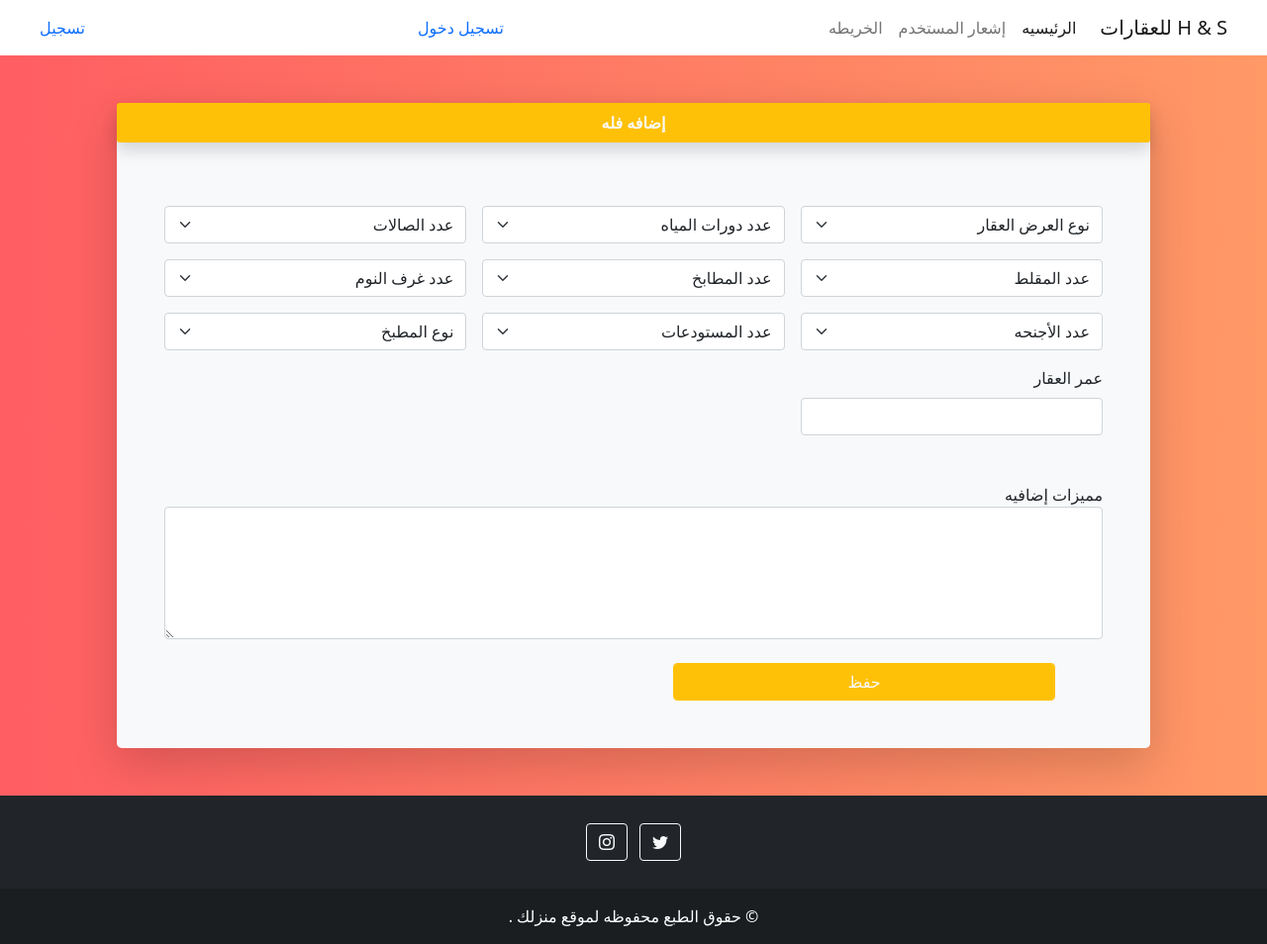
After one commit to shhu2335/one, a PHP site: page /addvilla.php in a window 1280 px wide. The commit adds this page. Shown: the whole page at 99% size. Run offline with PHP 8.4, Linux system fonts and the light colour scheme; some libraries are stand-ins or nearby versions; some web fonts are replaced.

Commit message:
added addvilla page

```diff
--- /dev/null
+++ b/addvilla.php
@@ -0,0 +1,135 @@
+<?php
+
+
+include "conection.php";
+include "header.php";
+include "fun.php";
+
+?>
+<html>
+
+
+<head>
+    <link rel="stylesheet" href="https://cdn.jsdelivr.net/npm/bootstrap-icons@1.5.0/font/bootstrap-icons.css">
+    <link rel="stylesheet" href="css/style.css">
+    <!-- Bootstrap CSS -->
+    <link rel="stylesheet" href="https://cdn.jsdelivr.net/npm/bootstrap@5.0.2/dist/css/bootstrap.rtl.min.css"
+          integrity="sha384-gXt9imSW0VcJVHezoNQsP+TNrjYXoGcrqBZJpry9zJt8PCQjobwmhMGaDHTASo9N" crossorigin="anonymous">
+
+
+</head>
+<!---->
+
+<body>
+
+
+<div class="container p-5 ">
+    <div class="text-center w-auto  bg-light  shadow-lg  rounded-3">
+        <p class="fw-bolder bg-warning text-light shadow  text-center p-2 rounded-1">إضافه فله</p>
+        <form class="row g-3  p-5  text-end" method="post" action="thanks.php">
+            <div class="col-md-4">
+                <select class="form-select" aria-label="Default select example">
+                    <option selected>نوع العرض العقار</option>
+                    <option value="1">للبيع</option>
+                    <option value="2">الإيجار</option>
+                    <option value="3">إيجار منتهي بالتمليك</option>
+                </select>
+            </div>
+
+            <div class="col-md-4">
+                <select class="form-select" aria-label="Default select example">
+                    <option selected> عدد دورات المياه</option>
+                    <option value="1">1</option>
+                    <option value="2">2</option>
+                    <option value="3">3</option>
+                </select>
+            </div>
+
+            <div class="col-md-4">
+                <select class="form-select" aria-label="Default select example">
+                    <option selected>عدد الصالات</option>
+                    <option value="1">1</option>
+                    <option value="2">2</option>
+                    <option value="3">3</option>
+                </select>
+            </div>
+            <div class="col-md-4">
+                <select class="form-select" aria-label="Default select example">
+                    <option selected>عدد المقلط</option>
+                    <option value="1">1</option>
+                    <option value="2">2</option>
+                    <option value="3">3</option>
+                </select>
+            </div>
+            <div class="col-md-4">
+                <select class="form-select" aria-label="Default select example">
+                    <option selected>عدد المطابخ</option>
+                    <option value="1">1</option>
+                    <option value="2">2</option>
+                    <option value="3">3</option>
+                </select>
+            </div>
+            <div class="col-md-4">
+                <select class="form-select" aria-label="Default select example">
+                    <option selected>عدد غرف النوم</option>
+                    <option value="1">1</option>
+                    <option value="2">2</option>
+                    <option value="3">3</option>
+                </select>
+            </div>
+            <div class="col-md-4">
+                <select class="form-select" aria-label="Default select example">
+                    <option selected>عدد الأجنحه</option>
+                    <option value="1">1</option>
+                    <option value="2">2</option>
+                    <option value="3">3</option>
+                </select>
+            </div>
+            <div class="col-md-4">
+                <select class="form-select" aria-label="Default select example">
+                    <option selected>عدد المستودعات</option>
+                    <option value="1">1</option>
+                    <option value="2">2</option>
+                    <option value="3">3</option>
+                </select>
+            </div>
+
+            <div class="col-md-4">
+                <select class="form-select" aria-label="Default select example">
+                    <option selected>نوع المطبخ</option>
+                    <option value="1"> 1 داخلي</option>
+                    <option value="2"> 1 خارجي</option>
+                </select>
+            </div>
+
+
+            <div class="text-lg-start form-label col-md-4">
+                <label for="phone_number_form" class="form-label">عمر العقار</label>
+                <input type="number" class="form-control" id="phone_number_form" name="phone_number_form">
+                <label for="username_form" class="form-label"><?php if (isset($phone_number_var_Err)) {
+                        echo $phone_number_var_Err;
+                    } ?> </label>
+            </div>
+            <div class="form-group text-lg-start form-label ">
+                <label for="exampleFormControlTextarea1">مميزات إضافيه</label>
+                <textarea class="form-control" id="exampleFormControlTextarea1" rows="5"></textarea>
+            </div>
+
+
+            <div class="col-md-5 mx-5">
+                <button type="submit" class="btn btn-warning text-light form-control" name="submit_form_user">حفظ
+                </button>
+            </div>
+        </form>
+
+
+    </div>
+
+</div>
+
+
+</body>
+
+</html>
+
+<?php include "footer.php"; ?>
--- a/css/style.css
+++ b/css/style.css
@@ -40,3 +40,5 @@ img{
     bottom: 0;
 
 }
+
+.custom-control-label::before{left:auto;right:0;}
--- a/index.php
+++ b/index.php
@@ -14,6 +14,8 @@ include "conection.php"; ?>
 
 <head>
     <link rel="stylesheet" href="https://cdn.jsdelivr.net/npm/bootstrap-icons@1.5.0/font/bootstrap-icons.css">
+    <!-- Bootstrap CSS -->
+<!--    <link rel="stylesheet" href="https://cdn.jsdelivr.net/npm/bootstrap@5.0.2/dist/css/bootstrap.rtl.min.css" integrity="sha384-gXt9imSW0VcJVHezoNQsP+TNrjYXoGcrqBZJpry9zJt8PCQjobwmhMGaDHTASo9N" crossorigin="anonymous">-->
 
 </head>
 
```
